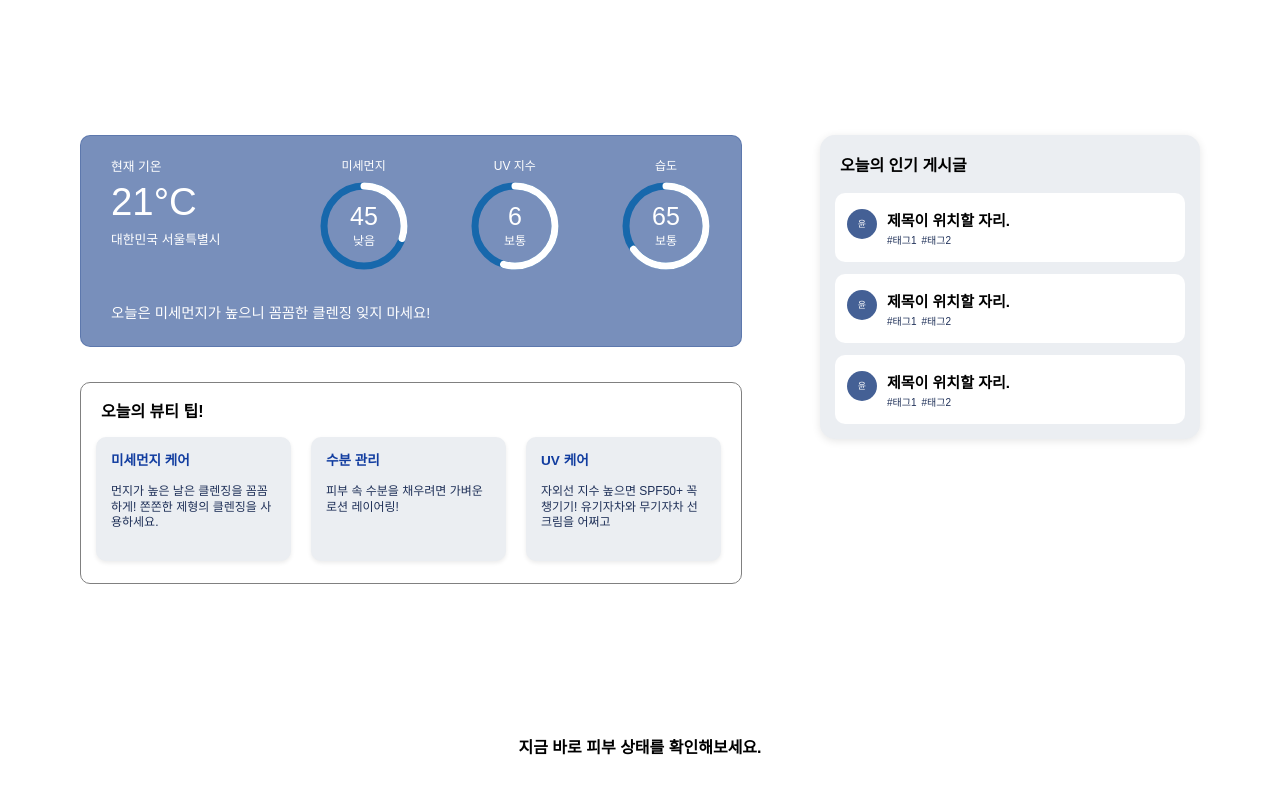
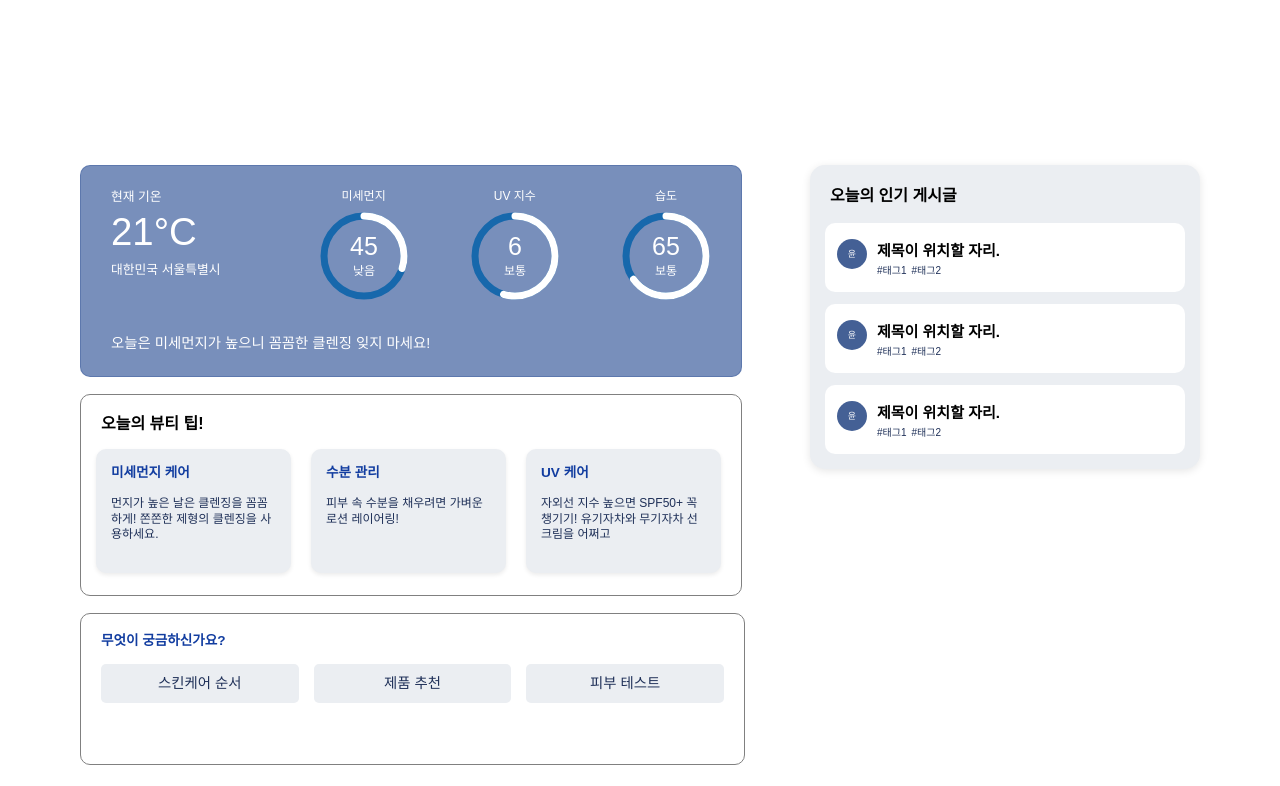
Before and after one commit to tab-captains/RE-Skin-fe, a React (Vite) app: page / in a window 1280 px wide. Shown: the part 580-1366 px from the top of the page. Built offline with nearby package versions, Linux system fonts and the light colour scheme.

Commit message:
feat: 메인페이지 컴포넌트 사용자 맞춤 전환 기본 구성

```diff
--- a/src/features/auth/context/AuthContext.jsx
+++ b/src/features/auth/context/AuthContext.jsx
@@ -5,20 +5,23 @@ const AuthContext = createContext();
 
 export function AuthProvider({ children }) {
   const [isLoggedIn, setIsLoggedIn] = useState(false);
+  const [user, setUser] = useState(null);
 
-  const login = (token) => {
+  const login = ({token, username}) => {
     localStorage.setItem("accessToken", token);
+    setUser({ username });
     setIsLoggedIn(true);
   };
 
   const logout = () => {
     localStorage.removeItem("accessToken");
+    setUser(null);
     setIsLoggedIn(false);
   };
 
 
   return (
-    <AuthContext.Provider value={{ isLoggedIn, login, logout}}>
+    <AuthContext.Provider value={{ isLoggedIn, user, login, logout}}>
       {children}
     </AuthContext.Provider>
   );
--- a/src/features/auth/pages/LoginPage.jsx
+++ b/src/features/auth/pages/LoginPage.jsx
@@ -23,7 +23,10 @@ const LoginPage = () => {
     */
 
     const fakeToken ="123456";
-    login(fakeToken);
+    login({
+      token: fakeToken,
+      username: id
+    });
     alert("로그인 성공!");
     navigate("/");
   } catch(err) {
--- a/src/features/main/components/BoardCard.jsx
+++ b/src/features/main/components/BoardCard.jsx
@@ -85,7 +85,7 @@ const Tag = styled.div`
 `;
 
 const PopularContainer = styled.div`
-  width: 350px;
+  width: 360px;
   background: ${colors.box};
   padding: 10px 15px 15px 15px;
   border-radius: 15px;
@@ -93,6 +93,10 @@ const PopularContainer = styled.div`
   display: flex;
   flex-direction: column;
   gap: 12px;
+  cursor: pointer;
+  &:hover {
+    box-shadow: 0 0 10px rgba(0,0,0,0.2);
+  }
 `;
 
 const PreviewCard = styled.div`
--- a/src/features/main/components/BottomSection.jsx
+++ b/src/features/main/components/BottomSection.jsx
@@ -3,15 +3,18 @@ import colors from "../../common/colors";
 import WeatherCard from "./WeatherCard";
 import TipCard from "./TipCard";
 import BoardCard from './BoardCard';
+import RightSection from './RightSection';
 import useReveal from "../../common/hooks/useReveal";
 import { useAuth } from "../../auth/context/AuthContext";
+import {useNavigate} from "react-router-dom";
 
 const BottomSection = () => {
   const { ref, isRevealed } = useReveal({ threshold: 0.2 });
   const { isLoggedIn } = useAuth();
+  const navigate =useNavigate();
   return(
     <Container>
-      <LeftWrapper>
+      <LeftWrapper $isLoggedIn={isLoggedIn}>
       <WeatherCard />
       <TipCardItem>
       <p style={{margin: "0 0 15px 5px", fontWeight: "bold"}}>오늘의 뷰티 팁!</p>
@@ -21,10 +24,21 @@ const BottomSection = () => {
         { title: "UV 케어", content: "자외선 지수 높으면 SPF50+ 꼭 챙기기! 유기자차와 무기자차 선크림을 어쩌고" },
       ]}/>
       </TipCardItem>
+      <CardWrapper onClick={() => navigate("/board")}>
+      <Title>무엇이 궁금하신가요?</Title>
+      <FeatureList>
+        <FeatureItem>스킨케어 순서</FeatureItem>
+        <FeatureItem>제품 추천</FeatureItem>
+        <FeatureItem>피부 테스트</FeatureItem>
+      </FeatureList>
+    </CardWrapper>
       </LeftWrapper>
       <BoardWrapper $isLoggedIn={isLoggedIn}>
         {isLoggedIn && (
-        <ExtraButton onClick={() => alert("새 기능")}>AI 피부분석 시작하기 -&gt;</ExtraButton>
+        <ExtraButton onClick={() => navigate("/analysisOverview")}>AI 피부분석 시작하기 -&gt;</ExtraButton>
+        )}
+        {isLoggedIn && (
+        <RightSection />
         )}
         <BoardCard />
       </BoardWrapper>
@@ -67,14 +81,14 @@ const TipWrapper =styled.div`
 const LeftWrapper = styled.div`
   display: flex;
   flex-direction: column;
-  gap: 35px;
+  gap: 17px;
 `;
 const Container =styled.div`
   display: flex;
   justify-content: space-between;
   align-items: flex-start;
   width: 100%;
-  gap: 10px;
+  padding: 30px 0 100px 0;
 `
 const BoardWrapper = styled.div`
   display: flex;
@@ -88,7 +102,7 @@ const ExtraButton = styled.button`
   border: none;
   border-radius: 25px;
   padding: 10px 20px;
-  width: 350px;
+  width: 360px;
   height: 50px;
   font-size: 1em;
   color: white;
@@ -100,3 +114,43 @@ const ExtraButton = styled.button`
     background-color: ${colors.textAccent};
   }
 `;
+
+const CardWrapper = styled.div`
+  width: 623px;
+  height: 120px;
+  border-radius: 10px;
+  border: 1px solid gray;
+  padding: 15px 20px;
+  display: flex;
+  flex-direction: column;
+  justify-content: flex-start;
+  cursor: pointer;
+  &:hover {
+    box-shadow: 0 0 10px rgba(0,0,0,0.2);
+  }
+`;
+
+
+const Title = styled.div`
+  font-size: 0.85rem;
+  font-weight: bold;
+  color: ${colors.textAccent};
+`;
+
+const FeatureList = styled.div`
+  display: flex;
+  gap: 15px;
+  font-size: 0.75rem;
+  color: ${colors.primary};
+  line-height: 1.3;
+  margin-top: 15px;
+`;
+
+const FeatureItem = styled.div`
+  flex: 1;
+  text-align: center;
+  padding: 10px 0;
+  border-radius: 5px;
+    background-color: ${colors.box};
+  font-size: 0.9rem;
+`;
--- a/src/features/main/components/RightSection.jsx
+++ b/src/features/main/components/RightSection.jsx
@@ -1,14 +1,20 @@
 import styled from "styled-components";
 import colors from "../../common/colors";
 import skinTypeIcon from '../../../assets/images/skinTypeIcon.png';
+import { useAuth } from "../../auth/context/AuthContext";
 const RightSection = () =>{
+const { user, isLoggedIn } = useAuth();
 
   return (
       <Wrapper>
         <BoxSectionTop>
         <Icon src={skinTypeIcon} alt="../../../assets/images/skinTypeIcon.png"></Icon>
         <RecentAnalysis>
-          <p style={{fontSize: '10px', height: '11px', margin: '3px', color: "gray"}}>최근 분석</p>
+          <p style={{fontSize: '10px', height: '11px', margin: '3px', color: "gray"}}>
+             {isLoggedIn && user?.username
+             ? `${user.username} 님의 최근 분석`
+             : "최근 분석"}
+          </p>
           <p style={{fontSize: '17px', height: 'auto',margin: '3px', fontWeight: "bold" , color: colors.primary}}>민감성</p>
         </RecentAnalysis>
         </BoxSectionTop>
@@ -48,6 +54,11 @@ const Wrapper = styled.div`
   display: flex;
   flex-direction: column;
   gap: 7px;
+
+  cursor: pointer;
+  &:hover {
+    box-shadow: 0 0 15px rgba(0,0,0,0.2);
+  }
 `
 
 
--- a/src/features/main/pages/MainPage.jsx
+++ b/src/features/main/pages/MainPage.jsx
@@ -106,7 +106,7 @@ const Top=styled.div`
   justify-content: flex-start;
   align-items: center;
   gap: 80px;
-  min-height: ${({ $isLoggedIn }) => ($isLoggedIn ? "10vh" : "50vh")};
+  min-height: ${({ $isLoggedIn }) => ($isLoggedIn ? "0" : "50vh")};
   padding: ${({ $isLoggedIn }) => ($isLoggedIn ? "0" : "100px 80px 120px 80px")};
 `
 const Bottom=styled.div`
```
